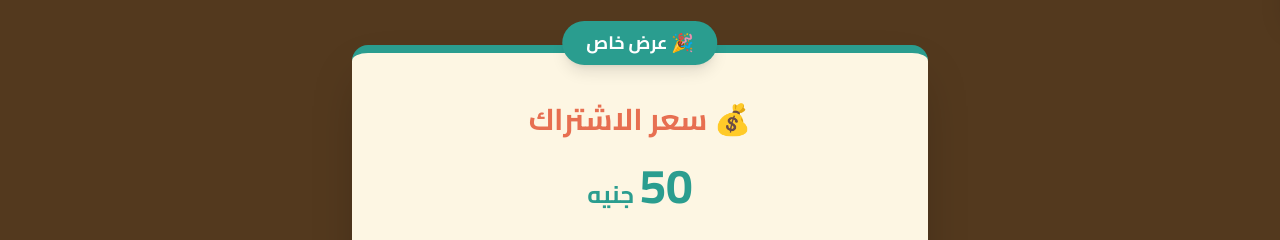
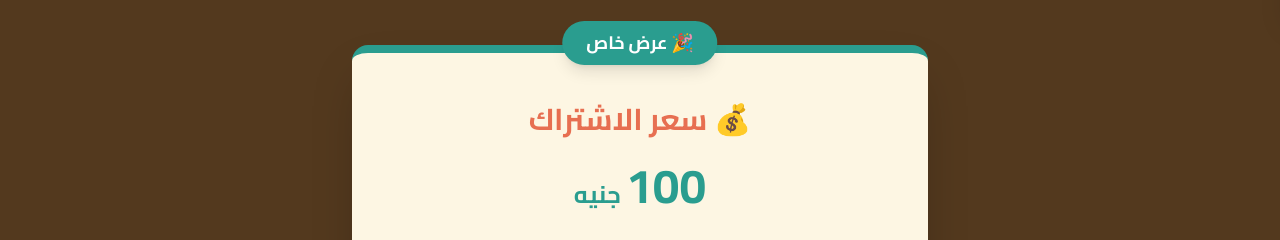
Before and after one commit to A7MS3H/ThanaWay, a plain HTML site: page course1.html in a window 1280 px wide. Shown: the part 787-1027 px from the top of the page. Drawn offline with nearby package versions, Linux system fonts and the light colour scheme.

Commit message:
Update course1.html

```diff
--- a/course1.html
+++ b/course1.html
@@ -142,7 +142,7 @@ overlay.addEventListener('click', () => {
 
     <!-- السعر -->
     <h3 class="text-2xl sm:text-3xl font-extrabold text-[#E76F51]">💰 سعر الاشتراك</h3>
-    <p class="text-4xl sm:text-5xl font-extrabold text-[#2A9D8F]">50<span class="text-xl sm:text-2xl"> جنيه</span></p>
+    <p class="text-4xl sm:text-5xl font-extrabold text-[#2A9D8F]">100<span class="text-xl sm:text-2xl"> جنيه</span></p>
     <p class="text-sm sm:text-lg text-gray-700 mt-2">اشترك دلوقتي واستفيد بكل المميزات</p>
 
     <!-- زر الاشتراك -->
```
